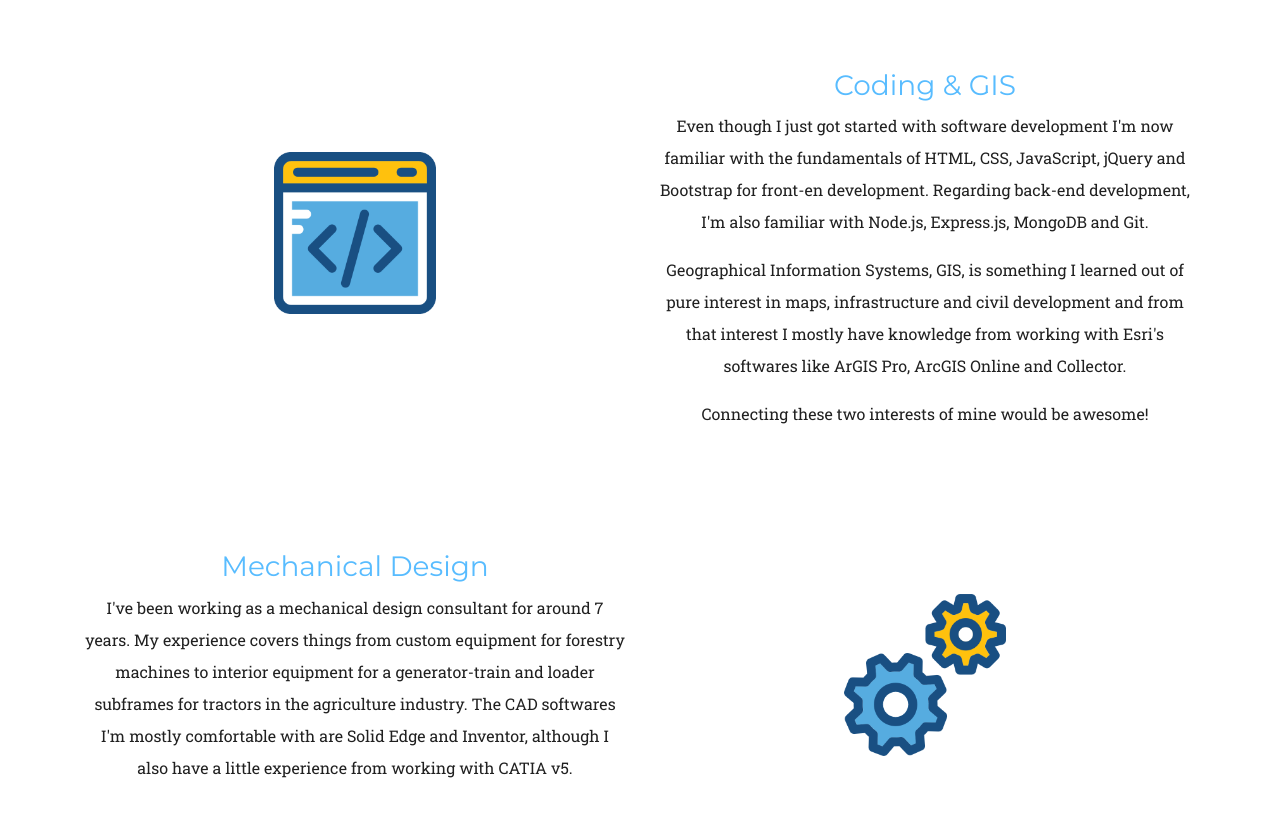
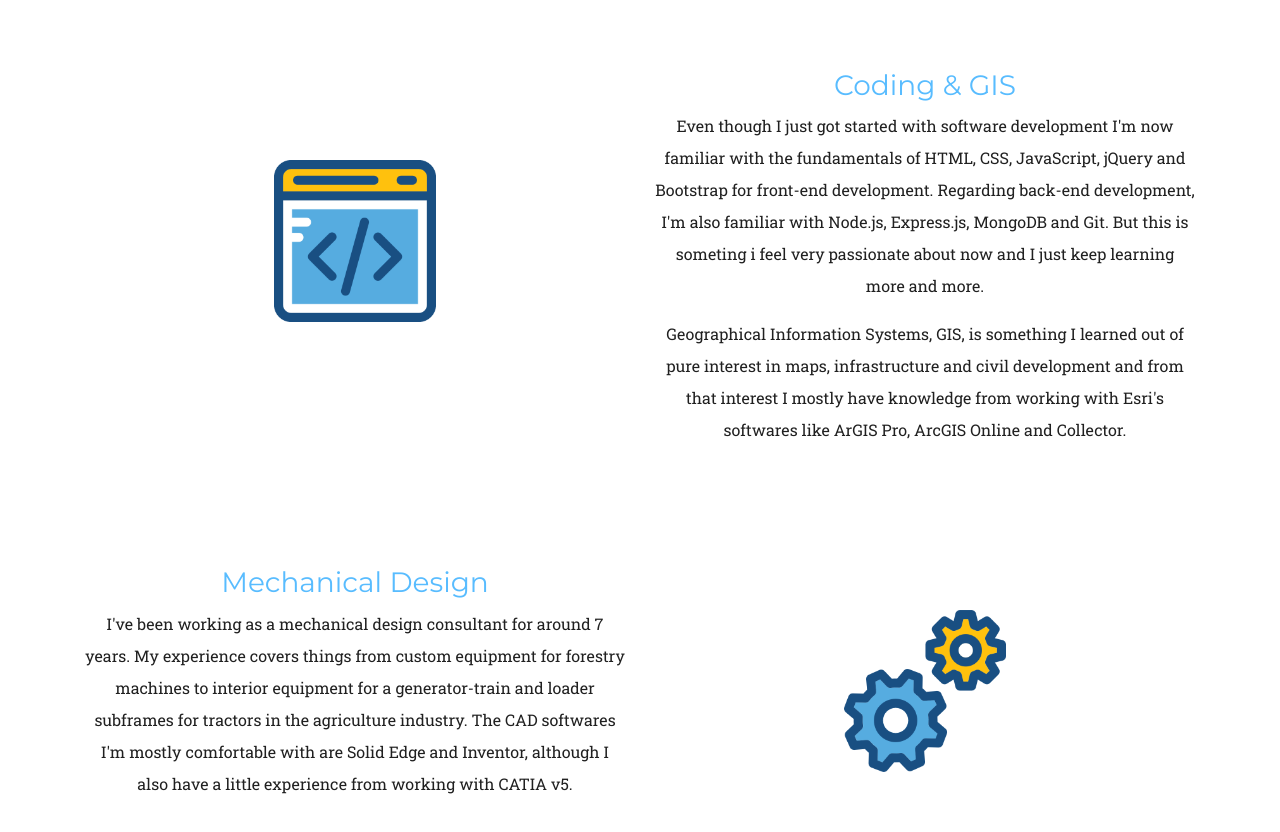
Before and after one commit to timzerDev/home, a plain HTML site: page index.html in a window 1280 px wide. Shown: the part 1798-2630 px from the top of the page. Drawn offline with nearby package versions, Linux system fonts and the light colour scheme; a web font is replaced by a local one.

Commit message:
Update skills description

```diff
--- a/index.html
+++ b/index.html
@@ -93,15 +93,12 @@
                 <div class="col-lg-6 my-3 order-1 order-lg-2">
                     <h3>Coding & GIS</h3>
                     <p>Even though I just got started with software development I'm now familiar
-                        with the fundamentals of HTML, CSS, JavaScript, jQuery and Bootstrap for front-en development.
-                        Regarding back-end development, I'm also familiar with Node.js, Express.js, MongoDB and Git.
+                        with the fundamentals of HTML, CSS, JavaScript, jQuery and Bootstrap for front-end development.
+                        Regarding back-end development, I'm also familiar with Node.js, Express.js, MongoDB and Git. But this is someting i feel very passionate about now and I just keep learning more and more.
                     </p>
                     <p>Geographical Information Systems, GIS, is something I learned out of pure interest in maps,
                         infrastructure and civil development and from that interest I mostly have knowledge from working
                         with Esri's softwares like ArGIS Pro, ArcGIS Online and Collector.
-                    </p>
-                    <p>
-                        Connecting these two interests of mine would be awesome!
                     </p>
                 </div>
             </div>
@@ -117,8 +114,7 @@
                         experience covers things from custom equipment for forestry machines to interior equipment for a
                         generator-train and loader subframes for tractors in the agriculture industry. The CAD softwares I'm
                         mostly comfortable with are Solid Edge and Inventor, although I also have a little experience
-                        from
-                        working with CATIA v5.
+                        from working with CATIA v5.
                     </p>
                 </div>
                 <div class="col-lg-6">
```
